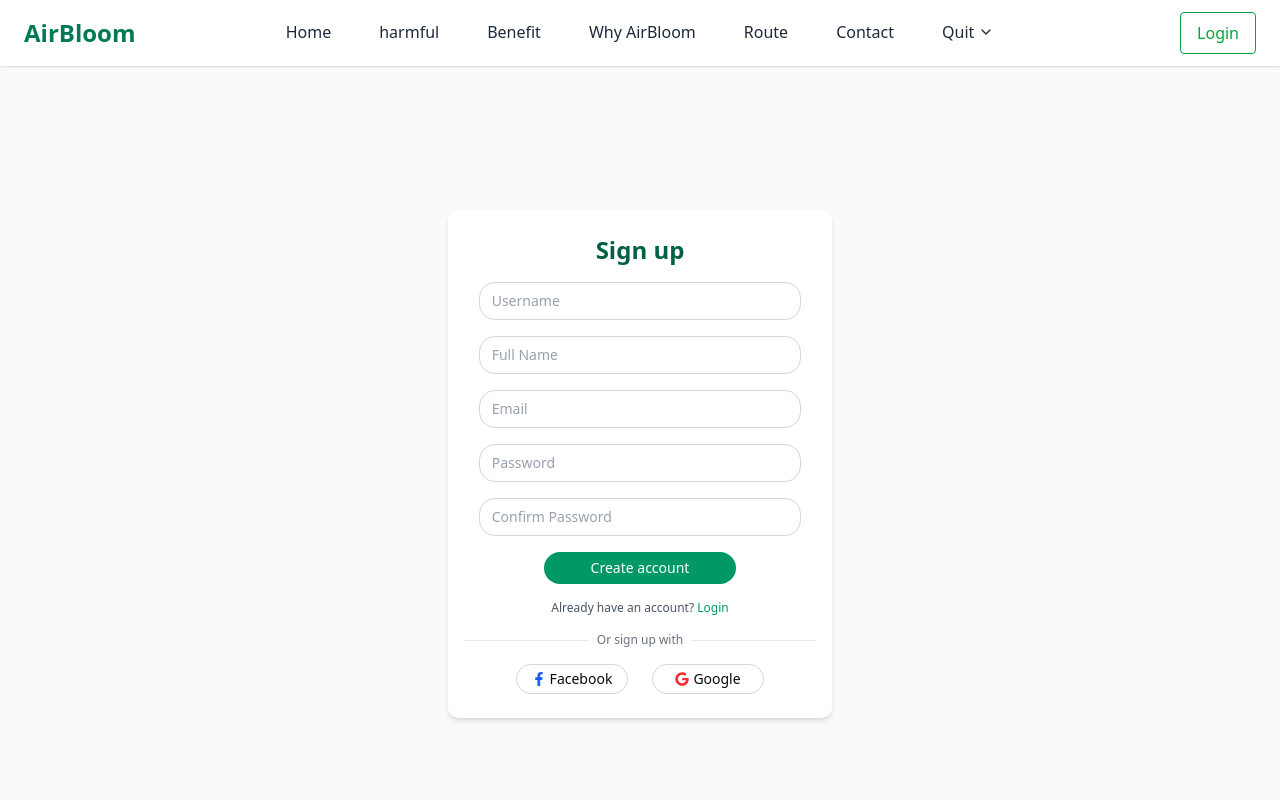
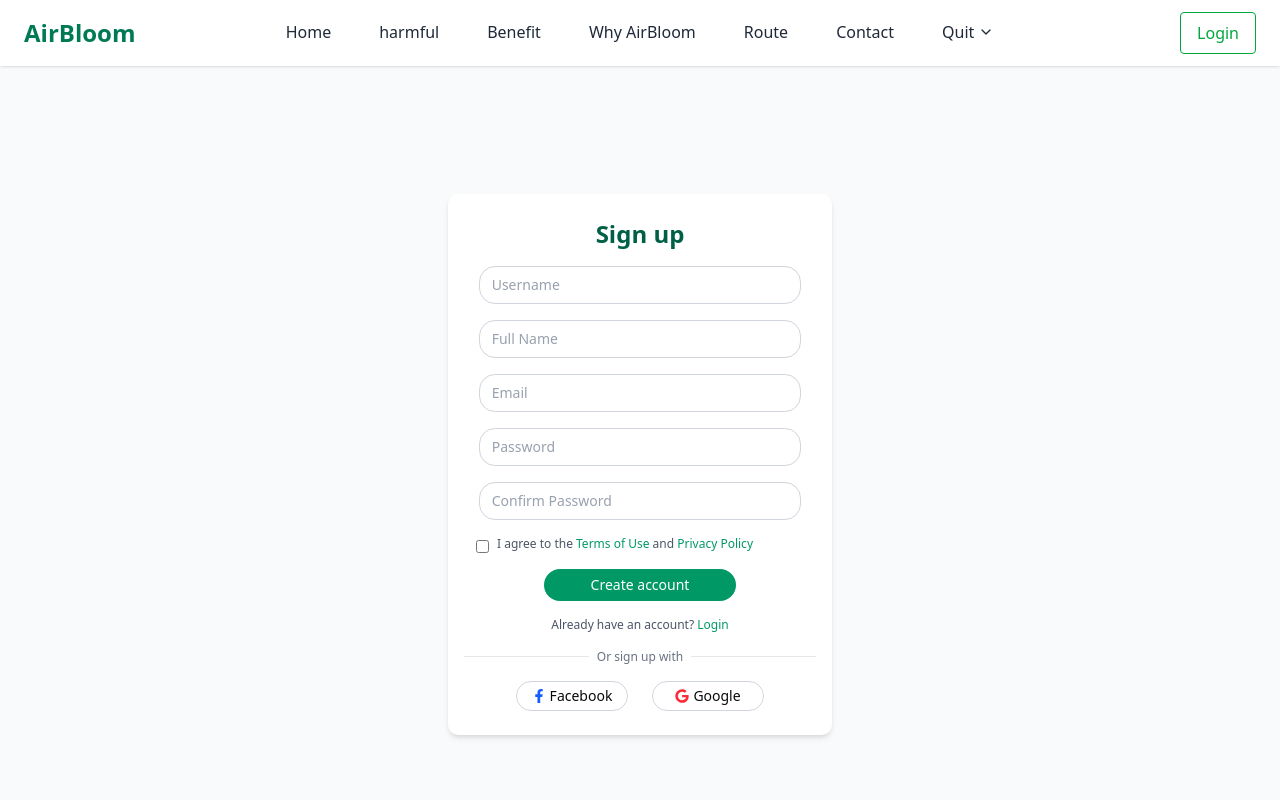
Before and after one commit to swp391-group7/smoking-cessation-support-platform-frontend, a React (Vite) app: page /register in a window 1280 px wide. Shown: the top 800 px of the page. Built offline with nearby package versions, Linux system fonts and the light colour scheme; no server answers.

Commit message:
Update sign-in-form.tsx
Thêm checkbox cho user đã đọc và đồng ý với terms & privacy

```diff
--- a/src/components/sign-in-form.tsx
+++ b/src/components/sign-in-form.tsx
@@ -29,7 +29,7 @@ const signUpSchema = z
       .max(100, "Password tối đa 100 ký tự"),
     confirmPassword: z.string(),
     agreeTerms: z.literal(true, {
-      errorMap: () => ({ message: "Bạn phải đồng ý với Terms & Privacy" }),
+      errorMap: () => ({ message: "You must agree to Terms & Privacy" }),
     }),
   })
   .refine((data) => data.password === data.confirmPassword, {
@@ -104,8 +104,7 @@ export const SignUpForm: React.FC = () => {
               id="username"
               type="text"
               placeholder="Username"
-              className={`w-11/12 border border-gray-300 rounded-2xl px-3 py-2 text-sm placeholder-gray-400 focus:outline-none focus:ring-2 focus:ring-emerald-500 ${
-                errors.username ? "ring-red-500 ring-1" : ""
+              className={`w-11/12 border border-gray-300 rounded-2xl px-3 py-2 text-sm placeholder-gray-400 focus:outline-none focus:ring-2 focus:ring-emerald-500 ${errors.username ? "ring-red-500 ring-1" : ""
                 }`}
               {...register("username")}
             />
@@ -117,8 +116,7 @@ export const SignUpForm: React.FC = () => {
               id="fullName"
               type="text"
               placeholder="Full Name"
-              className={`w-11/12 border border-gray-300 rounded-2xl px-3 py-2 text-sm placeholder-gray-400 focus:outline-none focus:ring-2 focus:ring-emerald-500 ${
-                errors.fullName ? "ring-red-500 ring-1" : ""
+              className={`w-11/12 border border-gray-300 rounded-2xl px-3 py-2 text-sm placeholder-gray-400 focus:outline-none focus:ring-2 focus:ring-emerald-500 ${errors.fullName ? "ring-red-500 ring-1" : ""
                 }`}
               {...register("fullName")}
             />
@@ -130,8 +128,7 @@ export const SignUpForm: React.FC = () => {
               id="email"
               type="email"
               placeholder="Email"
-              className={`w-11/12 border border-gray-300 rounded-2xl px-3 py-2 text-sm placeholder-gray-400 focus:outline-none focus:ring-2 focus:ring-emerald-500 ${
-                errors.email ? "ring-red-500 ring-1" : ""
+              className={`w-11/12 border border-gray-300 rounded-2xl px-3 py-2 text-sm placeholder-gray-400 focus:outline-none focus:ring-2 focus:ring-emerald-500 ${errors.email ? "ring-red-500 ring-1" : ""
                 }`}
               {...register("email")}
             />
@@ -143,8 +140,7 @@ export const SignUpForm: React.FC = () => {
               id="password"
               type="password"
               placeholder="Password"
-              className={`w-11/12 border border-gray-300 rounded-2xl px-3 py-2 text-sm placeholder-gray-400 focus:outline-none focus:ring-2 focus:ring-emerald-500 ${
-                errors.password ? "ring-red-500 ring-1" : ""
+              className={`w-11/12 border border-gray-300 rounded-2xl px-3 py-2 text-sm placeholder-gray-400 focus:outline-none focus:ring-2 focus:ring-emerald-500 ${errors.password ? "ring-red-500 ring-1" : ""
                 }`}
               {...register("password")}
             />
@@ -156,11 +152,30 @@ export const SignUpForm: React.FC = () => {
               id="confirmPassword"
               type="password"
               placeholder="Confirm Password"
-              className={`w-11/12 border border-gray-300 rounded-2xl px-3 py-2 text-sm placeholder-gray-400 focus:outline-none focus:ring-2 focus:ring-emerald-500 ${
-                errors.confirmPassword ? "ring-red-500 ring-1" : ""
+              className={`w-11/12 border border-gray-300 rounded-2xl px-3 py-2 text-sm placeholder-gray-400 focus:outline-none focus:ring-2 focus:ring-emerald-500 ${errors.confirmPassword ? "ring-red-500 ring-1" : ""
                 }`}
               {...register("confirmPassword")}
             />
+          </div>
+
+          {/* Agree to Terms and Privacy */}
+          <div className="flex items-start text-xs px-3">
+            <input
+              id="agreeTerms"
+              type="checkbox"
+              className="mt-1 mr-2"
+              {...register("agreeTerms")}
+            />
+            <label htmlFor="agreeTerms" className="text-gray-600">
+              I agree to the{" "}
+              <a href="/terms" target="_blank" className="text-emerald-600 hover:underline">
+                Terms of Use
+              </a>{" "}
+              and{" "}
+              <a href="/privacy" target="_blank" className="text-emerald-600 hover:underline">
+                Privacy Policy
+              </a>
+            </label>
           </div>
 
           {/* Create account button, nhỏ gọn và căn giữa */}
@@ -168,8 +183,7 @@ export const SignUpForm: React.FC = () => {
             <button
               type="submit"
               disabled={loading}
-              className={`w-48 text-white py-1.5 rounded-full text-sm font-medium transition ${
-                loading
+              className={`w-48 text-white py-1.5 rounded-full text-sm font-medium transition ${loading
                   ? "bg-emerald-400 cursor-not-allowed"
                   : "bg-emerald-600 hover:bg-emerald-700"
                 }`}
```
Lines whose indentation alone changed are shown as unchanged.
